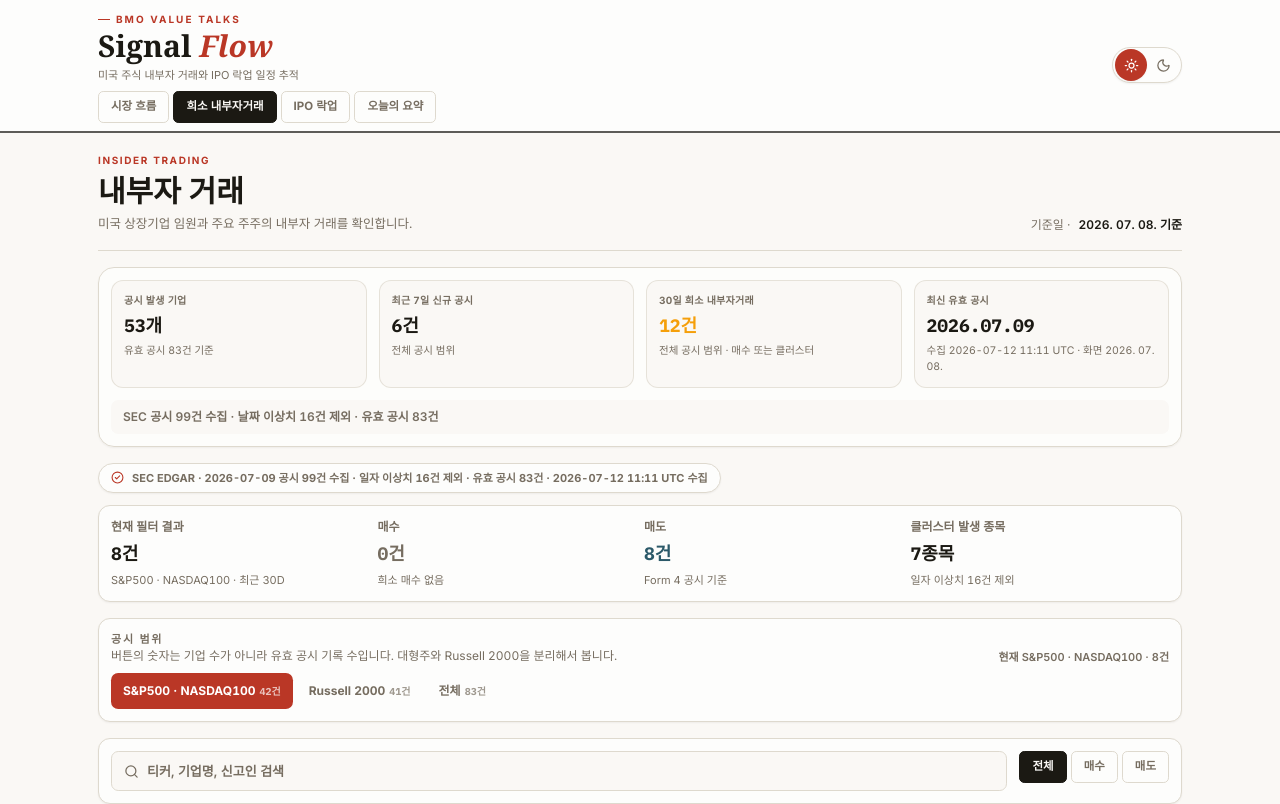
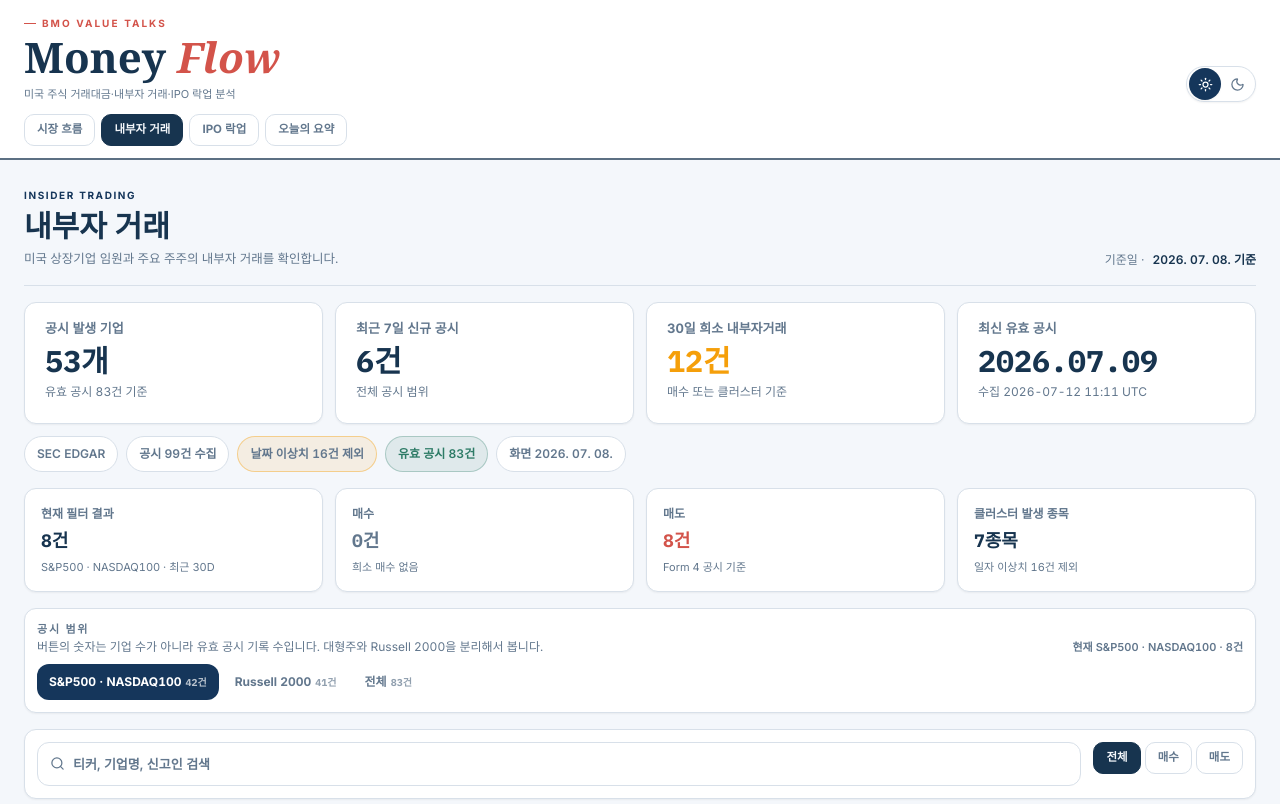
Before and after one commit to bemorebb66-stack/bmo-antman, a React (Vite) app in the folder site/: page / in a window 1280 px wide. Shown: the top 804 px of the page. Built offline with nearby package versions, Linux system fonts and the light colour scheme.

Commit message:
Refine unified data platform interface

```diff
--- a/site/src/App.tsx
+++ b/site/src/App.tsx
@@ -1,7 +1,6 @@
 import { useEffect, useMemo, useState, type ReactNode } from "react";
 import {
   CalendarClock,
-  CheckCircle2,
   Moon,
   Search,
   ShieldAlert,
@@ -541,34 +540,6 @@ function Pill({ active, onClick, children }: { active: boolean; onClick: () => v
   );
 }
 
-function Stat({
-  label,
-  value,
-  sub,
-  tone,
-}: {
-  label: string;
-  value: string;
-  sub: string;
-  tone?: "up" | "down" | "warn";
-}) {
-  const color =
-    tone === "up"
-      ? "text-positive"
-      : tone === "down"
-        ? "text-negative"
-        : tone === "warn"
-          ? "text-warning"
-          : "";
-  return (
-    <div className="rounded-xl border border-border bg-card px-4 py-3.5 shadow-sm">
-      <p className="text-[11px] font-semibold uppercase tracking-wide text-muted-foreground">{label}</p>
-      <p className={`num mt-2 text-[23px] font-bold leading-none ${color}`}>{value}</p>
-      <p className="mt-2 text-[11px] text-muted-foreground">{sub}</p>
-    </div>
-  );
-}
-
 type NormalizedTrade = Omit<InsiderTrade, "txType"> & { txType: string };
 
 function formatUpdateTime(_meta: InsiderMeta | null, _lockupMeta: LockupMeta | null) {
@@ -618,10 +589,12 @@ function marketSnapshot(trades: InsiderTrade[], lockups: LockupEvent[]) {
 }
 
 function SummaryBar({
+  tab,
   trades,
   lockups,
   meta,
 }: {
+  tab: Tab;
   trades: InsiderTrade[];
   lockups: LockupEvent[];
   meta: InsiderMeta | null;
@@ -640,33 +613,48 @@ function SummaryBar({
     timeZone: "Asia/Seoul",
   });
   const collectedAt = meta?.generatedAt ? meta.generatedAt.slice(0, 16).replace("T", " ") + " UTC" : "-";
-  const items: Array<{ label: string; value: string; sub: string; tone?: "up" | "down" | "warn" }> = [
-    { label: "공시 발생 기업", value: `${trackedCompanies}개`, sub: `유효 공시 ${validTrades.length}건 기준` },
-    { label: "최근 7일 신규 공시", value: `${snapshot.rows7d.length}건`, sub: "전체 공시 범위" },
-    { label: "30일 희소 내부자거래", value: `${snapshot.rareInsider.length}건`, sub: "전체 공시 범위 · 매수 또는 클러스터", tone: "warn" as const },
-    { label: "최신 유효 공시", value: snapshot.latestFiling ? snapshot.latestFiling.replace(/-/g, ".") : "-", sub: `수집 ${collectedAt} · 화면 ${screenDate}` },
-  ];
+  const within30 = lockups.filter((event) => dDay(event.lockupDate) <= 30 && dDay(event.lockupDate) >= 0).length;
+  const within14 = lockups.filter((event) => dDay(event.lockupDate) <= 14 && dDay(event.lockupDate) >= 0).length;
+  const avgDays = lockups.length ? lockups.reduce((sum, event) => sum + event.lockupDays, 0) / lockups.length : 0;
+  const longLockup = lockups.filter((event) => event.lockupDays > 180).length;
+  const items: Array<{ label: string; value: string; sub: string; tone?: "up" | "down" | "warn" }> = tab === "insider"
+    ? [
+        { label: "공시 발생 기업", value: `${trackedCompanies}개`, sub: `유효 공시 ${validTrades.length}건 기준` },
+        { label: "최근 7일 신규 공시", value: `${snapshot.rows7d.length}건`, sub: "전체 공시 범위" },
+        { label: "30일 희소 내부자거래", value: `${snapshot.rareInsider.length}건`, sub: "매수 또는 클러스터 기준", tone: "warn" },
+        { label: "최신 유효 공시", value: snapshot.latestFiling ? snapshot.latestFiling.replace(/-/g, ".") : "-", sub: `수집 ${collectedAt}` },
+      ]
+    : [
+        { label: "14일 내 락업 해제", value: `${within14}건`, sub: "매도 압력 사전 확인", tone: "warn" },
+        { label: "30일 내 락업 해제", value: `${within30}건`, sub: "유통물량 확대 가능" },
+        { label: "평균 락업 기간", value: `${avgDays.toFixed(0)}일`, sub: "공모일 기준" },
+        { label: "180일 초과 락업", value: `${longLockup}건`, sub: `전체 ${lockups.length}건 기준` },
+      ];
 
   return (
-    <section className="rounded-2xl border border-border bg-card/90 p-3 shadow-sm">
-      <div className="grid grid-cols-2 gap-2 md:gap-3 xl:grid-cols-4">
+    <section>
+      <div className="grid grid-cols-1 gap-3 sm:grid-cols-2 xl:grid-cols-4">
         {items.map((item) => (
-          <div key={item.label} className="min-w-0 rounded-xl border border-border/70 bg-background px-3 py-3">
-            <p className="text-[10px] font-bold uppercase tracking-wide text-muted-foreground">{item.label}</p>
+          <div key={item.label} className="min-h-[122px] min-w-0 rounded-xl border border-border bg-card px-5 py-4 shadow-sm">
+            <p className="text-[13px] font-bold text-muted-foreground">{item.label}</p>
             <p
-              className={`num mt-1 text-[18px] font-extrabold ${
+              className={`num mt-2 text-[30px] font-extrabold leading-none ${
                 item.tone === "up" ? "text-positive" : item.tone === "down" ? "text-negative" : item.tone === "warn" ? "text-warning" : ""
               }`}
             >
               {item.value}
             </p>
-            <p className="mt-1 line-clamp-2 text-[10.5px] leading-4 text-muted-foreground">{item.sub}</p>
+            <p className="mt-2 line-clamp-2 text-[12px] leading-4 text-muted-foreground">{item.sub}</p>
           </div>
         ))}
       </div>
-      <p className="mt-3 rounded-lg bg-background px-3 py-2 text-[12px] font-semibold text-muted-foreground">
-        SEC 공시 {trades.length}건 수집 · 날짜 이상치 {invalidDateCount}건 제외 · 유효 공시 {validTrades.length}건
-      </p>
+      {tab === "insider" && <div className="mt-3 flex flex-wrap gap-2 text-[12px] font-semibold text-muted-foreground">
+        <span className="rounded-full border border-border bg-card px-3 py-2">SEC EDGAR</span>
+        <span className="rounded-full border border-border bg-card px-3 py-2">공시 {trades.length}건 수집</span>
+        <span className="rounded-full border border-warning/40 bg-warning/10 px-3 py-2">날짜 이상치 {invalidDateCount}건 제외</span>
+        <span className="rounded-full border border-positive/30 bg-positive/10 px-3 py-2 text-positive">유효 공시 {validTrades.length}건</span>
+        <span className="rounded-full border border-border bg-card px-3 py-2">화면 {screenDate}</span>
+      </div>}
     </section>
   );
 }
@@ -896,20 +884,13 @@ function InsiderTab({ trades, meta, initialTicker = "" }: { trades: InsiderTrade
 
   return (
     <div>
-      <div className="mb-3 inline-flex items-center gap-2 rounded-full border border-border bg-card px-3 py-1.5 text-[11px] font-bold text-muted-foreground shadow-sm">
-        <CheckCircle2 size={13} className={meta ? "text-positive" : "text-warning"} />
-        {meta
-          ? `SEC EDGAR · ${meta.filedDate} 공시 ${trades.length}건 수집 · 일자 이상치 ${invalidDateCount}건 제외 · 유효 공시 ${normalized.length}건 · ${meta.generatedAt.slice(0, 16).replace("T", " ")} UTC 수집`
-          : "샘플 데이터 · 파이프라인 연결 전"}
-      </div>
-
-      <div className="grid gap-2 rounded-xl border border-border bg-card p-3 text-[12px] shadow-sm md:grid-cols-4">
-        <div>
+      <div className="grid gap-3 text-[12px] sm:grid-cols-2 xl:grid-cols-4">
+        <div className="min-h-[104px] rounded-xl border border-border bg-card p-4 shadow-sm">
           <p className="font-bold text-muted-foreground">현재 필터 결과</p>
           <p className="num mt-1 text-lg font-extrabold">{rows.length}건</p>
           <p className="mt-1 text-[11px] text-muted-foreground">{subLabel}</p>
         </div>
-        <div>
+        <div className="min-h-[104px] rounded-xl border border-border bg-card p-4 shadow-sm">
           <p className="font-bold text-muted-foreground">매수</p>
           <p className={`num mt-1 text-lg font-extrabold ${buyCount > 0 ? "text-positive" : "text-muted-foreground"}`}>
             {buyCount}건
@@ -918,12 +899,12 @@ function InsiderTab({ trades, meta, initialTicker = "" }: { trades: InsiderTrade
             {buyValue > 0 ? `${fmtUSD(buyValue / 1e6, 1)}M` : "희소 매수 없음"}
           </p>
         </div>
-        <div>
+        <div className="min-h-[104px] rounded-xl border border-border bg-card p-4 shadow-sm">
           <p className="font-bold text-muted-foreground">매도</p>
           <p className="num mt-1 text-lg font-extrabold text-negative">{sellCount}건</p>
           <p className="mt-1 text-[11px] text-muted-foreground">Form 4 공시 기준</p>
         </div>
-        <div>
+        <div className="min-h-[104px] rounded-xl border border-border bg-card p-4 shadow-sm">
           <p className="font-bold text-muted-foreground">클러스터 발생 종목</p>
           <p className="num mt-1 text-lg font-extrabold">{clusterCompanies}종목</p>
           <p className="mt-1 text-[11px] text-muted-foreground">
@@ -967,7 +948,7 @@ function InsiderTab({ trades, meta, initialTicker = "" }: { trades: InsiderTrade
       </div>
 
       <div className="mt-4 grid gap-3 rounded-xl border border-border bg-card p-3 shadow-sm lg:grid-cols-[1fr_auto]">
-        <label className="flex h-10 items-center gap-2 rounded-lg border border-border bg-background px-3">
+        <label className="flex h-11 items-center gap-2 rounded-xl border border-border bg-card px-3 focus-within:border-primary focus-within:ring-2 focus-within:ring-primary/10">
           <Search size={15} className="text-muted-foreground" />
           <input
             value={query}
@@ -982,6 +963,14 @@ function InsiderTab({ trades, meta, initialTicker = "" }: { trades: InsiderTrade
               {option}
             </Pill>
           ))}
+          {(query || filter !== "전체" || period !== "30D" || coverage !== "major") && (
+            <button
+              onClick={() => { setQuery(""); setFilter("전체"); setPeriod("30D"); setCoverage("major"); }}
+              className="h-8 rounded-md border border-border bg-card px-3 text-[11.5px] font-bold text-muted-foreground hover:border-primary hover:text-foreground"
+            >
+              필터 초기화
+            </button>
+          )}
         </div>
       </div>
 
@@ -1298,10 +1287,6 @@ function LockupTab({ events, meta, initialTicker = "" }: { events: LockupEvent[]
     [events, initialTicker]
   );
   const spacexEvent = rows.find((event) => event.ticker === "SPCX");
-  const within30 = events.filter((event) => dDay(event.lockupDate) <= 30 && dDay(event.lockupDate) >= 0).length;
-  const within14 = events.filter((event) => dDay(event.lockupDate) <= 14 && dDay(event.lockupDate) >= 0).length;
-  const avgDays = events.length ? events.reduce((sum, event) => sum + event.lockupDays, 0) / events.length : 0;
-  const longLockup = events.filter((event) => event.lockupDays > 180).length;
 
   return (
     <div>
@@ -1312,15 +1297,8 @@ function LockupTab({ events, meta, initialTicker = "" }: { events: LockupEvent[]
           : "샘플 데이터 · 파이프라인 연결 전"}
       </div>
 
-      <div className="grid grid-cols-2 gap-3 md:grid-cols-4">
-        <Stat label="14일 내 락업 해제" value={`${within14}건`} sub="매도 압력 사전 확인" tone="warn" />
-        <Stat label="30일 내 락업 해제" value={`${within30}건`} sub="유통물량 확대 가능" />
-        <Stat label="평균 락업 기간" value={`${avgDays.toFixed(0)}일`} sub="공모일 기준" />
-        <Stat label="장기 락업" value={`${longLockup}건`} sub="180일 초과" />
-      </div>
-
       {spacexEvent && (
-        <section className="mt-4 rounded-xl border border-primary/30 bg-primary/10 p-4 shadow-sm">
+        <section className="mt-4 rounded-xl border border-border bg-card p-5 shadow-sm">
           <div className="flex flex-col gap-3 md:flex-row md:items-center md:justify-between">
             <div>
               <p className="text-[10px] font-extrabold uppercase tracking-[0.2em] text-primary">Most Watched IPO</p>
@@ -1451,17 +1429,17 @@ export default function App() {
     <div className={theme}>
       <div className="min-h-screen bg-background text-foreground">
         <header className="sticky top-0 z-40 border-b-2 border-foreground/70 bg-shell/95 backdrop-blur">
-          <div className="mx-auto flex max-w-[1140px] items-end justify-between gap-3 px-4 pb-2 pt-3 md:px-7">
+          <div className="mx-auto flex max-w-[1280px] items-end justify-between gap-3 px-4 pb-3 pt-4 md:px-6">
             <div className="flex min-w-0 items-center gap-3">
               <div className="min-w-0">
                 <p className="flex items-center gap-1.5 text-[10px] font-bold uppercase tracking-[0.2em] text-accent-strong">
                   <span className="inline-block h-px w-3 bg-accent-strong" /> BMO VALUE TALKS
                 </p>
-                <h1 className="truncate font-serif text-[25px] font-bold leading-tight sm:text-[30px]">
-                  Signal <span className="italic text-primary">Flow</span>
+                <h1 className="truncate font-serif text-[32px] font-bold leading-tight sm:text-[42px]">
+                  Money <span className="italic text-accent-strong">Flow</span>
                 </h1>
                 <p className="mt-0.5 hidden text-[11px] text-muted-foreground sm:block">
-                  미국 주식 내부자 거래와 IPO 락업 일정 추적
+                  미국 주식 거래대금·내부자 거래·IPO 락업 분석
                 </p>
               </div>
             </div>
@@ -1469,7 +1447,7 @@ export default function App() {
               <ThemeButton theme={theme} setTheme={setTheme} />
             </div>
           </div>
-          <nav aria-label="BMO Value Talks 서비스" className="mx-auto flex max-w-[1140px] gap-1 overflow-x-auto px-4 pb-2 md:px-7">
+          <nav aria-label="BMO Value Talks 서비스" className="mx-auto flex max-w-[1280px] gap-1.5 overflow-x-auto px-4 pb-3 md:px-6">
             <a
               href="/"
               className="inline-flex h-8 shrink-0 items-center rounded-md border border-border bg-card px-3 text-[11.5px] font-bold text-muted-foreground hover:border-primary hover:text-foreground"
@@ -1477,7 +1455,7 @@ export default function App() {
               시장 흐름
             </a>
             <Pill active={tab === "insider"} onClick={() => changeTab("insider")}>
-              희소 내부자거래
+              내부자 거래
             </Pill>
             <Pill active={tab === "lockup"} onClick={() => changeTab("lockup")}>
               IPO 락업
@@ -1486,7 +1464,7 @@ export default function App() {
           </nav>
         </header>
 
-        <main className="mx-auto max-w-[1140px] px-4 py-4 md:px-7 md:py-5">
+        <main className="mx-auto max-w-[1280px] px-4 py-5 md:px-6 md:py-7">
           <div className="mb-4 flex flex-col gap-3 border-b border-border pb-4 md:flex-row md:items-end md:justify-between">
             <div>
               <p className="text-[10px] font-bold uppercase tracking-[0.16em] text-primary">{tab === "insider" ? "INSIDER TRADING" : "IPO LOCKUP"}</p>
@@ -1506,6 +1484,7 @@ export default function App() {
 
           <div className="grid gap-3">
             <SummaryBar
+              tab={tab}
               trades={insiderTrades}
               lockups={lockupEvents}
               meta={insiderMeta}
--- a/site/src/index.css
+++ b/site/src/index.css
@@ -5,33 +5,33 @@
 @layer base {
   :root,
   .light {
-    --background: 43 33% 97%;
-    --foreground: 42 17% 9%;
-    --card: 45 29% 99%;
-    --card-foreground: 42 17% 9%;
+    --background: 210 50% 97%;
+    --foreground: 209 54% 20%;
+    --card: 0 0% 100%;
+    --card-foreground: 209 54% 20%;
     --popover: 0 0% 100%;
     --popover-foreground: 222 47% 11%;
-    --primary: 7 66% 44%;
+    --primary: 212 63% 22%;
     --primary-foreground: 0 0% 100%;
     --secondary: 214 32% 91%;
     --secondary-foreground: 222 47% 11%;
     --muted: 214 32% 92%;
-    --muted-foreground: 36 10% 42%;
-    --accent: 7 66% 44%;
+    --muted-foreground: 211 18% 47%;
+    --accent: 4 61% 56%;
     --accent-foreground: 0 0% 100%;
     --destructive: 2 68% 48%;
     --destructive-foreground: 0 0% 100%;
-    --border: 39 20% 84%;
-    --input: 39 20% 84%;
-    --ring: 7 66% 44%;
-    --radius: 0.45rem;
-    --shell: 45 29% 99%;
-    --panel: 42 25% 95%;
-    --positive: 7 66% 44%;
-    --negative: 195 42% 29%;
+    --border: 211 27% 88%;
+    --input: 211 27% 88%;
+    --ring: 212 63% 22%;
+    --radius: 0.75rem;
+    --shell: 0 0% 100%;
+    --panel: 210 45% 98%;
+    --positive: 164 46% 33%;
+    --negative: 4 61% 56%;
     --warning: 38 92% 50%;
     --warning-foreground: 32 40% 10%;
-    --accent-strong: 7 66% 44%;
+    --accent-strong: 4 61% 56%;
   }
 
   .dark {
```
Also changed, not shown: 5 other files (tests, documents, lock files or other folders).
